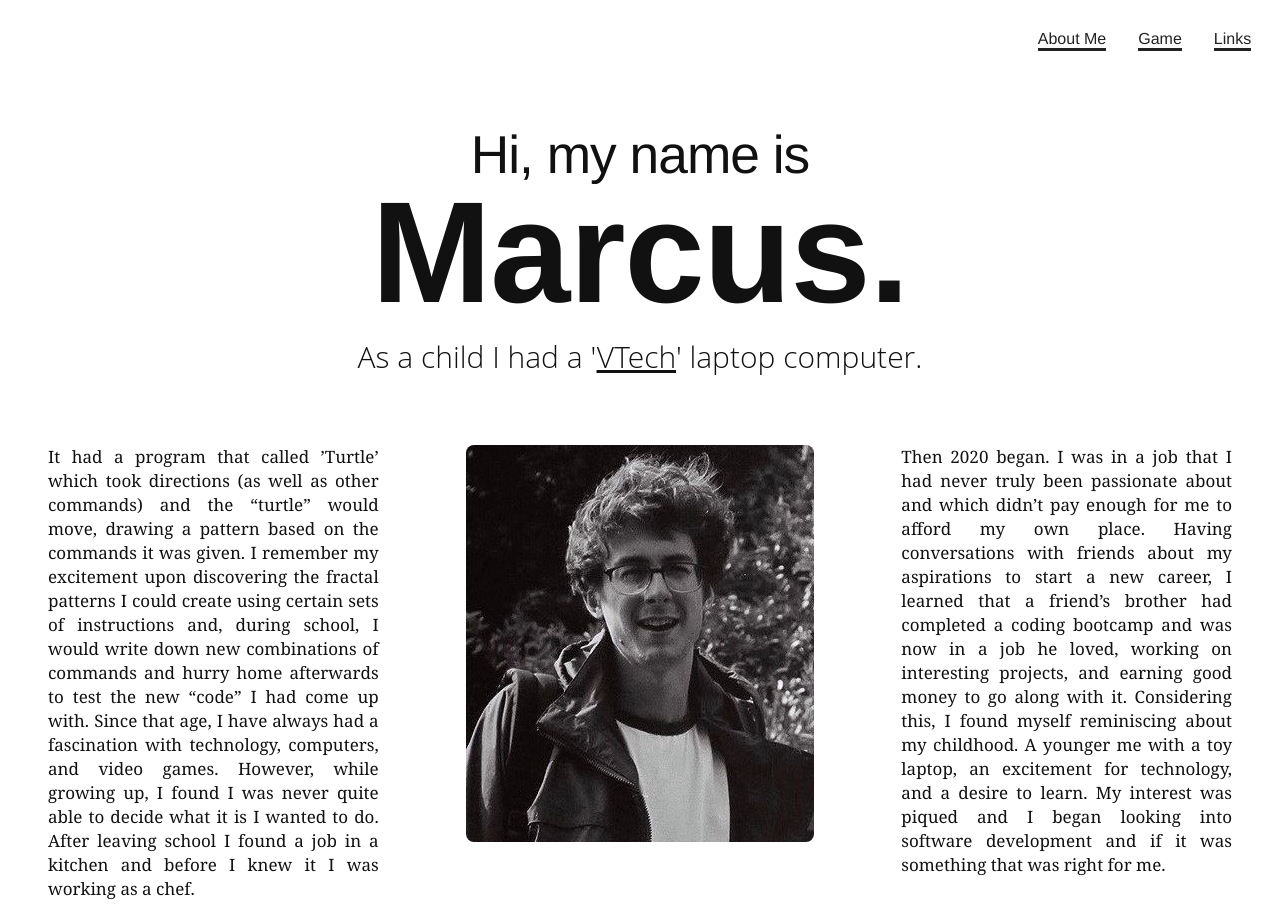
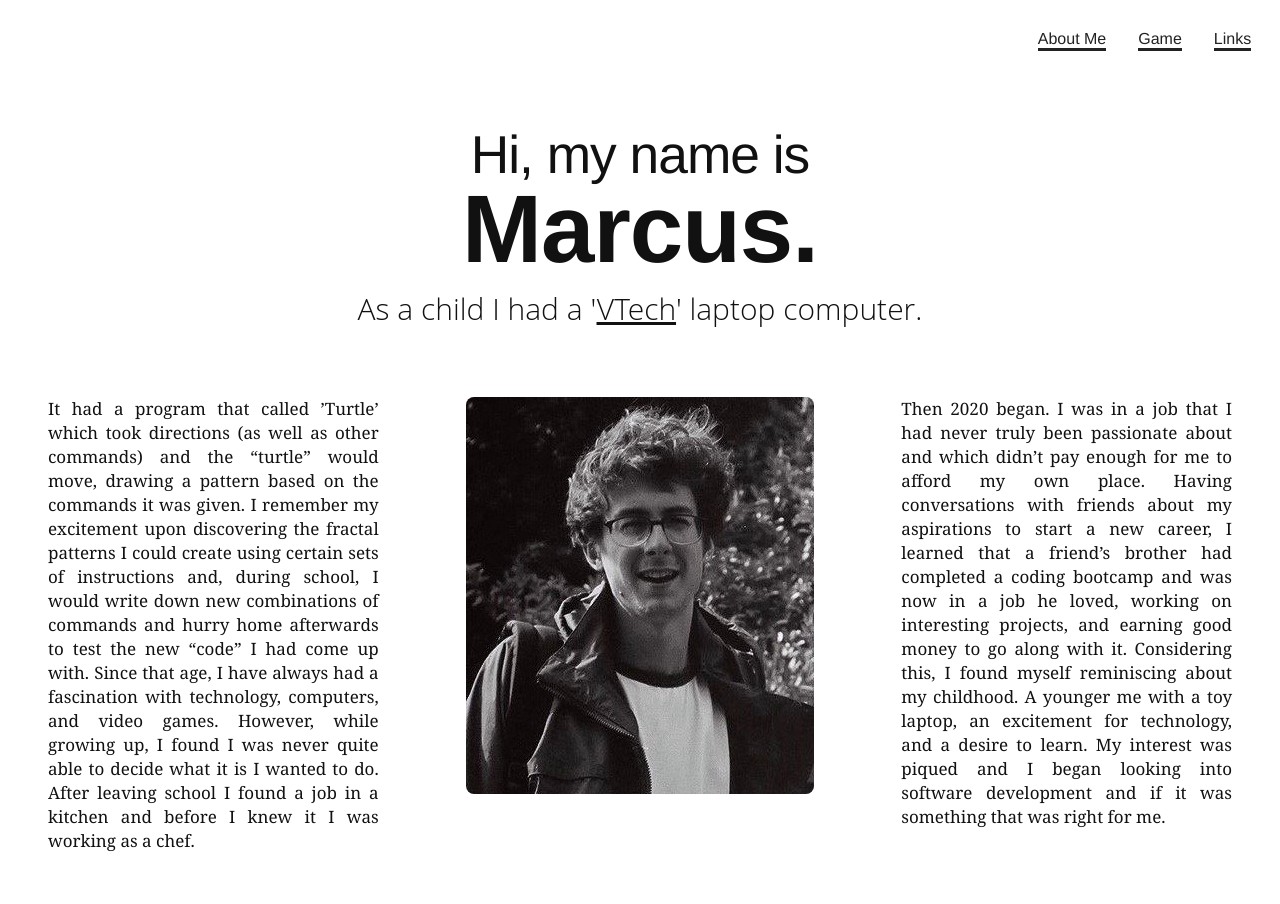
Before and after one commit to marblig/My-Website, a plain HTML site: page index.html in a window 1280 px wide. Shown: the top 904 px of the page. Drawn offline with Linux system fonts and the light colour scheme; a web font is replaced by a local one.

Commit message:
font size adjustment on myName

```diff
--- a/style.css
+++ b/style.css
@@ -64,7 +64,7 @@ header {
 #marcus {
   color: #111;
   font-family: 'Helvetica Neue', sans-serif;
-  font-size: 9rem;
+  font-size: min(max(6em, 4vw), 7em);
   font-weight: bold;
   letter-spacing: -1px;
   line-height: 1;
```
